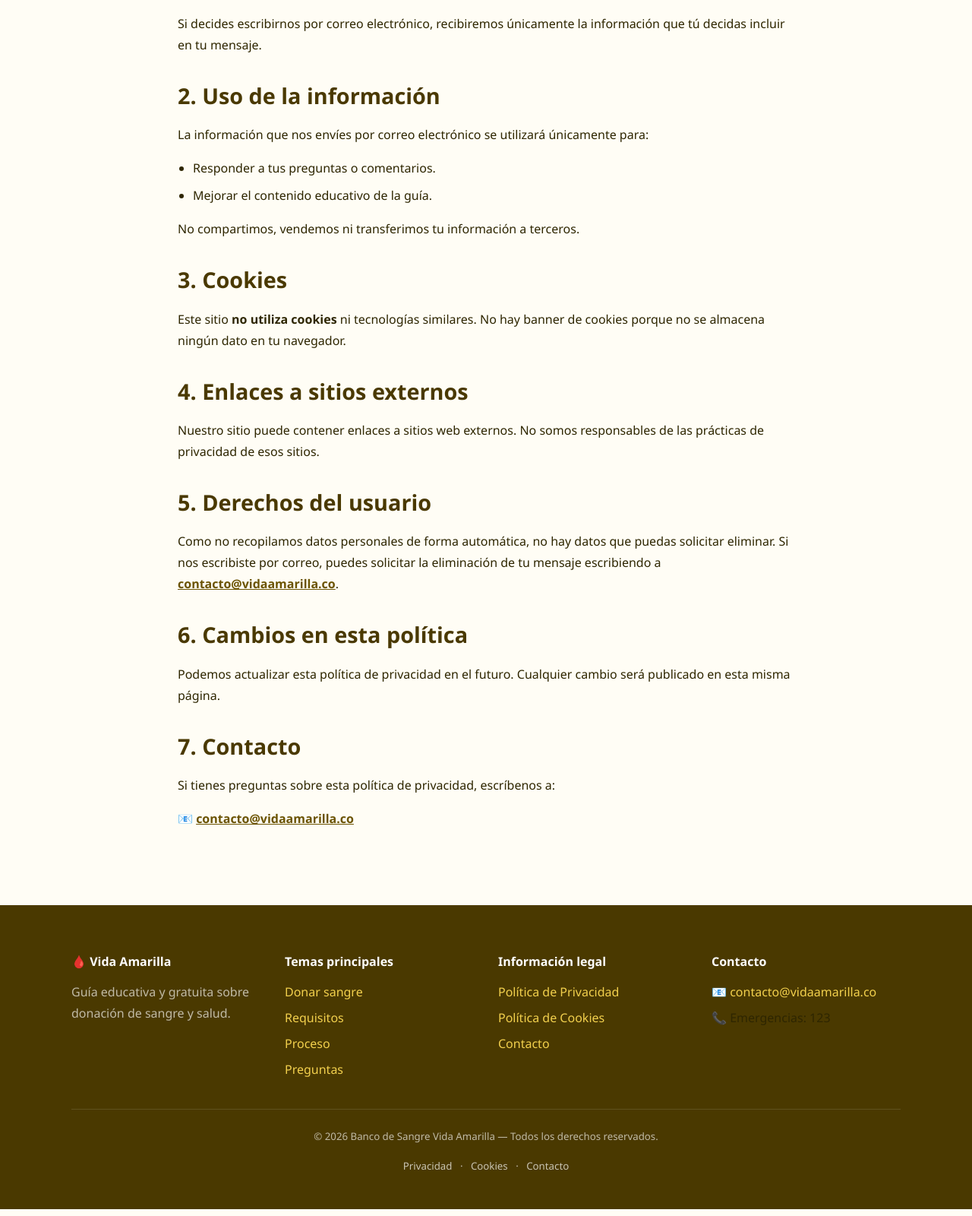
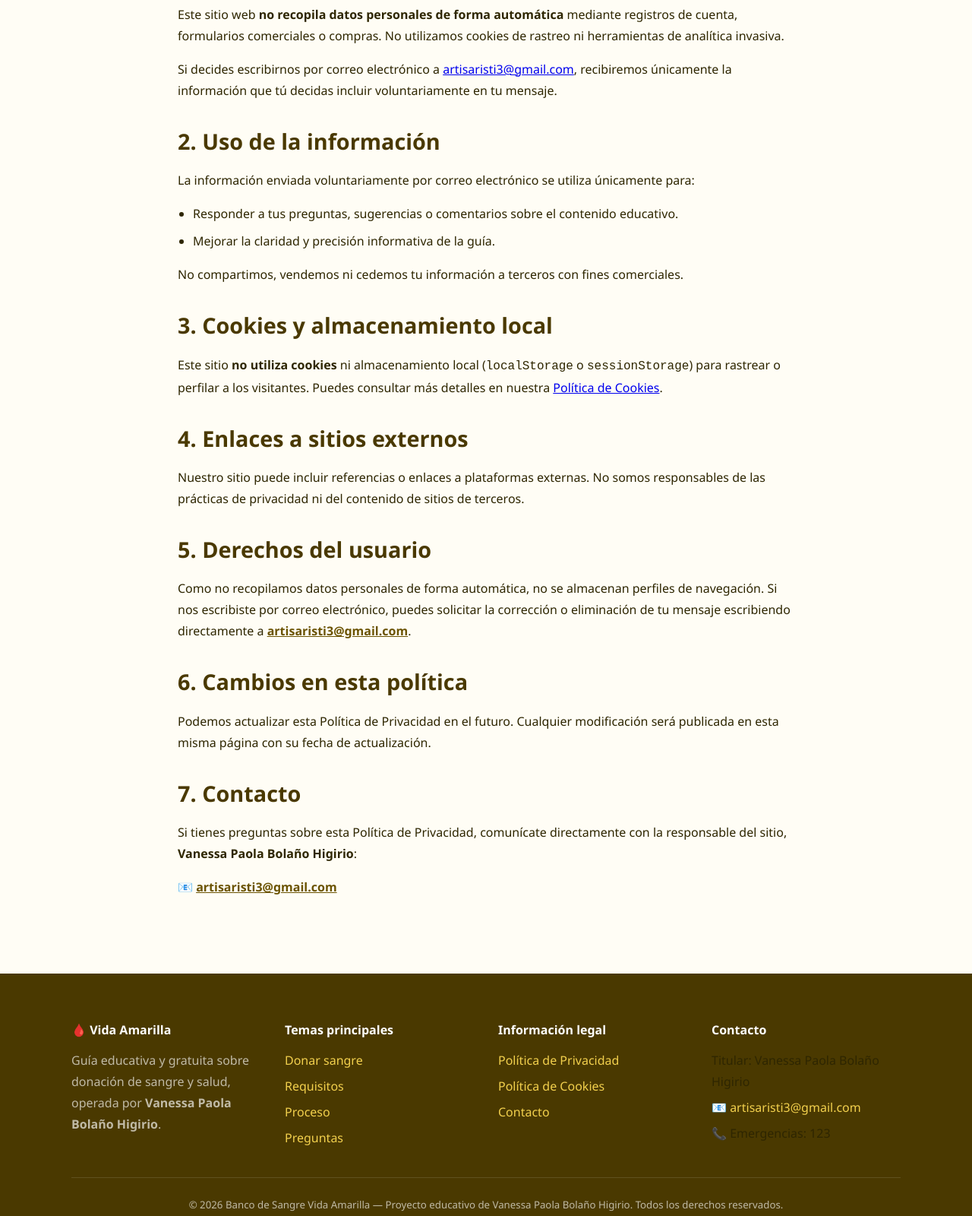
Before and after one commit to proyecto9292m/ACORTADOR-BOGOTAAA, a plain HTML site: page privacidad.html in a window 1280 px wide. Shown: the part 704-2304 px from the top of the page at 76% size. Drawn offline with Linux system fonts and the light colour scheme.

Commit message:
Update privacidad.html

```diff
--- a/privacidad.html
+++ b/privacidad.html
@@ -4,9 +4,11 @@
 <meta charset="UTF-8">
 <meta name="viewport" content="width=device-width, initial-scale=1.0">
 <title>Política de Privacidad | Banco de Sangre Vida Amarilla</title>
-<meta name="description" content="Política de privacidad de Banco de Sangre Vida Amarilla. Información educativa sobre donación de sangre.">
+<meta name="description" content="Política de privacidad de Banco de Sangre Vida Amarilla, guía educativa gratuita administrada por Vanessa Paola Bolaño Higirio.">
+<meta name="author" content="Vanessa Paola Bolaño Higirio">
 <meta name="robots" content="index, follow">
 <meta name="theme-color" content="#8a6d00">
+<link rel="canonical" href="https://zealous-moss-0f57ed110.3.azurestaticapps.net/privacidad.html">
 <link rel="icon" href="img/favicon.ico" type="image/x-icon">
 <style>
 * { margin:0; padding:0; box-sizing:border-box; }
@@ -100,40 +102,40 @@ li{ margin-bottom:8px; color:var(--texto); }
         <div class="seccion-encabezado">
           <span class="etiqueta-seccion">Información legal</span>
           <h1>Política de Privacidad</h1>
-          <p>Última actualización: 2026</p>
+          <p>Última actualización: 24 de noviembre de 2026 · Responsable: <strong>Vanessa Paola Bolaño Higirio</strong></p>
         </div>
 
         <div class="aviso info">
-          <p><strong>Banco de Sangre Vida Amarilla</strong> es una guía educativa gratuita sobre donación de sangre. Esta política explica de forma clara cómo tratamos la información en este sitio.</p>
+          <p><strong>Banco de Sangre Vida Amarilla</strong> (<code>https://zealous-moss-0f57ed110.3.azurestaticapps.net/</code>) es una guía educativa gratuita sobre donación de sangre, administrada por <strong>Vanessa Paola Bolaño Higirio</strong>. Esta política explica de forma clara cómo se trata la información en este sitio.</p>
         </div>
 
         <h2>1. Información que recopilamos</h2>
-        <p>Este sitio web <strong>no recopila datos personales de forma automática</strong>. No utilizamos cookies, ni scripts de seguimiento, ni herramientas de analítica.</p>
-        <p>Si decides escribirnos por correo electrónico, recibiremos únicamente la información que tú decidas incluir en tu mensaje.</p>
+        <p>Este sitio web <strong>no recopila datos personales de forma automática</strong> mediante registros de cuenta, formularios comerciales o compras. No utilizamos cookies de rastreo ni herramientas de analítica invasiva.</p>
+        <p>Si decides escribirnos por correo electrónico a <a href="mailto:artisaristi3@gmail.com">artisaristi3@gmail.com</a>, recibiremos únicamente la información que tú decidas incluir voluntariamente en tu mensaje.</p>
 
         <h2>2. Uso de la información</h2>
-        <p>La información que nos envíes por correo electrónico se utilizará únicamente para:</p>
+        <p>La información enviada voluntariamente por correo electrónico se utiliza únicamente para:</p>
         <ul>
-          <li>Responder a tus preguntas o comentarios.</li>
-          <li>Mejorar el contenido educativo de la guía.</li>
+          <li>Responder a tus preguntas, sugerencias o comentarios sobre el contenido educativo.</li>
+          <li>Mejorar la claridad y precisión informativa de la guía.</li>
         </ul>
-        <p>No compartimos, vendemos ni transferimos tu información a terceros.</p>
+        <p>No compartimos, vendemos ni cedemos tu información a terceros con fines comerciales.</p>
 
-        <h2>3. Cookies</h2>
-        <p>Este sitio <strong>no utiliza cookies</strong> ni tecnologías similares. No hay banner de cookies porque no se almacena ningún dato en tu navegador.</p>
+        <h2>3. Cookies y almacenamiento local</h2>
+        <p>Este sitio <strong>no utiliza cookies</strong> ni almacenamiento local (<code>localStorage</code> o <code>sessionStorage</code>) para rastrear o perfilar a los visitantes. Puedes consultar más detalles en nuestra <a href="politicas-cookies.html">Política de Cookies</a>.</p>
 
         <h2>4. Enlaces a sitios externos</h2>
-        <p>Nuestro sitio puede contener enlaces a sitios web externos. No somos responsables de las prácticas de privacidad de esos sitios.</p>
+        <p>Nuestro sitio puede incluir referencias o enlaces a plataformas externas. No somos responsables de las prácticas de privacidad ni del contenido de sitios de terceros.</p>
 
         <h2>5. Derechos del usuario</h2>
-        <p>Como no recopilamos datos personales de forma automática, no hay datos que puedas solicitar eliminar. Si nos escribiste por correo, puedes solicitar la eliminación de tu mensaje escribiendo a <a href="mailto:contacto@vidaamarilla.co" style="color:var(--amarillo-800); font-weight:600;">contacto@vidaamarilla.co</a>.</p>
+        <p>Como no recopilamos datos personales de forma automática, no se almacenan perfiles de navegación. Si nos escribiste por correo electrónico, puedes solicitar la corrección o eliminación de tu mensaje escribiendo directamente a <a href="mailto:artisaristi3@gmail.com" style="color:var(--amarillo-800); font-weight:700;">artisaristi3@gmail.com</a>.</p>
 
         <h2>6. Cambios en esta política</h2>
-        <p>Podemos actualizar esta política de privacidad en el futuro. Cualquier cambio será publicado en esta misma página.</p>
+        <p>Podemos actualizar esta Política de Privacidad en el futuro. Cualquier modificación será publicada en esta misma página con su fecha de actualización.</p>
 
         <h2>7. Contacto</h2>
-        <p>Si tienes preguntas sobre esta política de privacidad, escríbenos a:</p>
-        <p>📧 <a href="mailto:contacto@vidaamarilla.co" style="color:var(--amarillo-800); font-weight:600;">contacto@vidaamarilla.co</a></p>
+        <p>Si tienes preguntas sobre esta Política de Privacidad, comunícate directamente con la responsable del sitio, <strong>Vanessa Paola Bolaño Higirio</strong>:</p>
+        <p>📧 <a href="mailto:artisaristi3@gmail.com" style="color:var(--amarillo-800); font-weight:700;">artisaristi3@gmail.com</a></p>
       </div>
     </section>
   </main>
@@ -141,13 +143,20 @@ li{ margin-bottom:8px; color:var(--texto); }
   <footer class="pie">
     <div class="contenedor">
       <div class="pie-rejilla">
-        <div><h4>🩸 Vida Amarilla</h4><p>Guía educativa y gratuita sobre donación de sangre y salud.</p></div>
+        <div><h4>🩸 Vida Amarilla</h4><p>Guía educativa y gratuita sobre donación de sangre y salud, operada por <strong>Vanessa Paola Bolaño Higirio</strong>.</p></div>
         <div><h4>Temas principales</h4><ul><li><a href="index.html#donar">Donar sangre</a></li><li><a href="index.html#requisitos">Requisitos</a></li><li><a href="index.html#proceso">Proceso</a></li><li><a href="index.html#preguntas">Preguntas</a></li></ul></div>
         <div><h4>Información legal</h4><ul><li><a href="privacidad.html">Política de Privacidad</a></li><li><a href="politicas-cookies.html">Política de Cookies</a></li><li><a href="contacto.html">Contacto</a></li></ul></div>
-        <div><h4>Contacto</h4><ul><li>📧 <a href="mailto:contacto@vidaamarilla.co">contacto@vidaamarilla.co</a></li><li>📞 Emergencias: 123</li></ul></div>
+        <div>
+          <h4>Contacto</h4>
+          <ul>
+            <li>Titular: Vanessa Paola Bolaño Higirio</li>
+            <li>📧 <a href="mailto:artisaristi3@gmail.com">artisaristi3@gmail.com</a></li>
+            <li>📞 Emergencias: 123</li>
+          </ul>
+        </div>
       </div>
       <div class="pie-legal">
-        <p>© 2026 Banco de Sangre Vida Amarilla — Todos los derechos reservados.</p>
+        <p>© 2026 Banco de Sangre Vida Amarilla — Proyecto educativo de Vanessa Paola Bolaño Higirio. Todos los derechos reservados.</p>
         <p><a href="privacidad.html">Privacidad</a> · <a href="politicas-cookies.html">Cookies</a> · <a href="contacto.html">Contacto</a></p>
       </div>
     </div>
```
